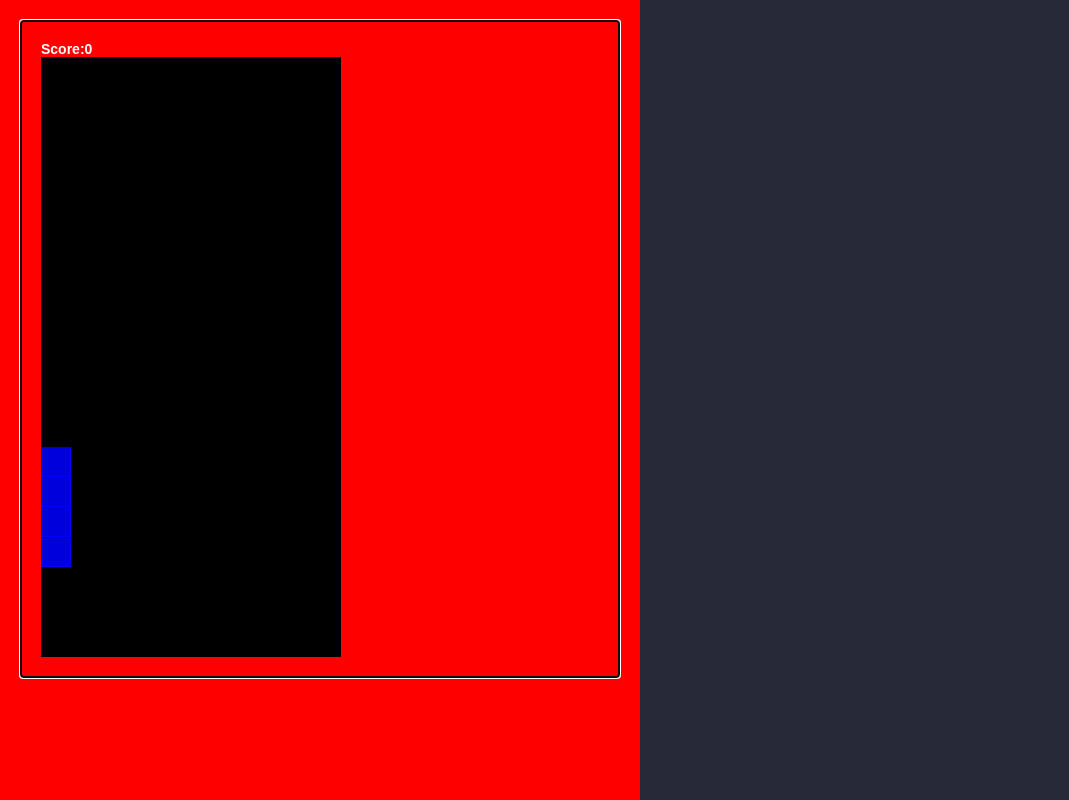
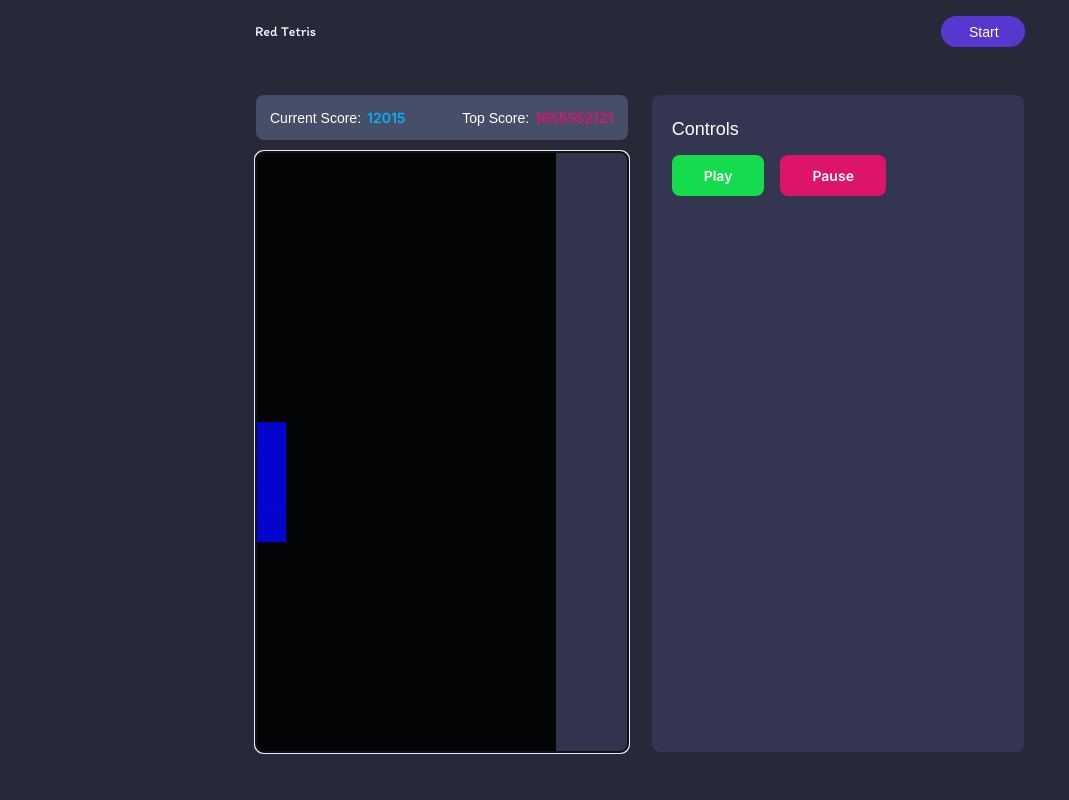
Before and after one commit to ikramkharbouch/red-tetris, a Next.js app: page /lobby in a window 1280 px wide. Shown: the whole page, without its empty margins (0-1069 px from the left). Built offline with nearby package versions, Linux system fonts and the light colour scheme.

Commit message:
feat(controls): add controls panel and scoring

```diff
--- a/components/Lobby.tsx
+++ b/components/Lobby.tsx
@@ -1,23 +1,46 @@
 import styles from "../styles/Header.module.css";
 import lobbyStyles from "../styles/Lobby.module.css";
 import Board from "../tetris_game/board";
+import Header from "./Header";
 
 const Lobby = () => {
+  let score = 12015;
+  let topScore = 1655552121;
   return (
-    <div className="bg-background h-screen w-screen min-w-screen flex">
-      <div className="w-1/2 bg-red">
-        <div className="flex flex-col">
-          <div className="w-full h-barColor"></div>
-          <Board />
+    <div className="bg-background h-screen w-screen min-w-screen">
+      <Header />
+
+      <div className="flex mx-64 mt-8 gap-6 rounded-lg">
+        <div className="w-1/2 h-4/5">
+          <div className="flex flex-col gap-3">
+            <div className="w-full bg-barColor py-3.5 px-3.5 rounded-lg flex justify-between">
+              <div>
+                <span>Current Score:</span>
+                <strong className="ml-1.5 text-blue-200 font-inter font-semibold">
+                  {score}
+                </strong>
+              </div>
+              <div>
+                <span>Top Score:</span>
+                <strong className="ml-1.5 text-pink-500 font-inter font-semibold">
+                  {topScore}
+                </strong>
+              </div>
+            </div>
+            <Board />
+          </div>
         </div>
-      </div>
 
-      <div className="w-1/2"></div>
-      {/* <div className="flex flex-col h-full">
+        <div className="w-1/2 bg-gray-400 rounded-lg pt-5 pl-5">
+          <h3 className="text-lg ">Controls</h3>
+          <div className="flex gap-4 font-inter font-semibold mt-3"><button className="bg-green-300 py-3 px-8 rounded-lg">Play</button><button className="bg-pink-500 py-3 px-8 rounded-lg">Pause</button></div>
+        </div>
+        {/* <div className="flex flex-col h-full">
       <div className="w-full">
         <Board />
       </div>
       </div> */}
+      </div>
     </div>
   );
 };
--- a/styles/globals.css
+++ b/styles/globals.css
@@ -95,9 +95,12 @@ body {
 
 .t-board {
   display: inline-block;
-  margin: 20px;
-  padding: 20px;
-  border: 1px solid grey;
+  height: 100%;
+  /* border: 1px solid grey; */
+
+  background-color: #343651;
+  opacity: 0.9;
+  border-radius: 8px;
 }
 
 .t-cell {
--- a/tailwind.config.js
+++ b/tailwind.config.js
@@ -9,11 +9,26 @@ module.exports = {
     "./src/**/*.{js,ts,jsx,tsx,mdx}",
   ],
   theme: {
+    fontFamily: {
+      'inter': ['Inter', 'sans-serif'],
+    },
     colors: {
       // Configure your color palette here
       background: '#282938',
       red: '#ff0000',
-      barColor: '#474E68'
+      barColor: '#474E68',
+      gray: {
+        400: '#343651',
+      },
+      blue: {
+        200: '#00B2FF'
+      },
+      pink: {
+        500: '#DC1569'
+      },
+      green: {
+        300: '#15DC4D'
+      }
     },
     extend: {},
   },
--- a/tetris_game/board.js
+++ b/tetris_game/board.js
@@ -14,10 +14,10 @@ const Board = () => {
 
     return (
         <div ref={eBoard} className={'t-board'} tabIndex={0} onKeyDown={ onKeyDown }>
-            <div>
+            {/* <div>
                 <span className="t-score-label">Score:</span>
                 <span className="t-score-label">{score.toLocaleString()}</span>
-            </div>
+            </div> */}
             {display.map( (row, index) => <Row row={row} key={index}/>)}
         </div>
     );
```
